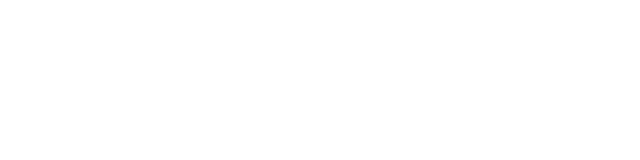
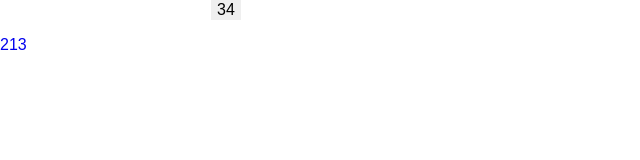
Before and after one commit to Bug520-Maker/music-react, a React (Create React App) app: page / in a window 1280 px wide. Shown: the top 160 px of the page, without its empty margins (0-640 px from the left). Built offline with nearby package versions, Linux system fonts and the light colour scheme.

Commit message:
完善CSS

```diff
--- a/package.json
+++ b/package.json
@@ -6,6 +6,7 @@
     "@testing-library/jest-dom": "^5.11.4",
     "@testing-library/react": "^11.1.0",
     "@testing-library/user-event": "^12.1.10",
+    "normalize.css": "^8.0.1",
     "react": "^17.0.1",
     "react-dom": "^17.0.1",
     "react-scripts": "4.0.1",
--- a/src/App.js
+++ b/src/App.js
@@ -3,7 +3,12 @@
     render() {
         return (
             <div>
-
+                <input type="text"/>
+                <button>34</button>
+                <ul>
+                    <li></li>
+                </ul>
+                <a href="https://www.baidu.com">213</a>
             </div>
         );
     }
--- /dev/null
+++ b/src/assets/css/base.css
@@ -0,0 +1,17 @@
+@import '~normalize.css';
+a{
+    text-decoration: none;
+}
+input,button{
+    border: none;
+    outline: none;
+}
+li{
+    list-style: none;
+}
+body{
+    font-family: Arial,Helvetica,sans-serif;
+}
+img{
+    border: 1px solid rgba(153,153,153,.4);
+}
--- a/src/index.js
+++ b/src/index.js
@@ -1,11 +1,9 @@
 import React from 'react';
 import ReactDOM from 'react-dom';
+import './assets/css/base.css'
 import App from './App';
 
-
 ReactDOM.render(
-  <React.StrictMode>
-    <App />
-  </React.StrictMode>,
+    <App />,
   document.getElementById('root')
 );
```
Also changed, not shown: 2 other files (tests, documents, lock files or other folders).
